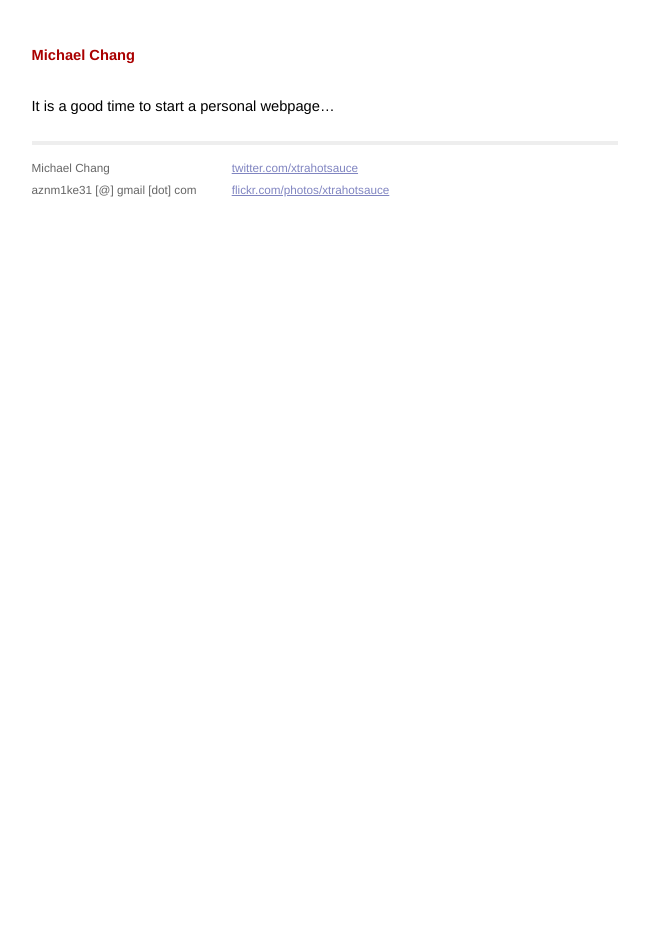
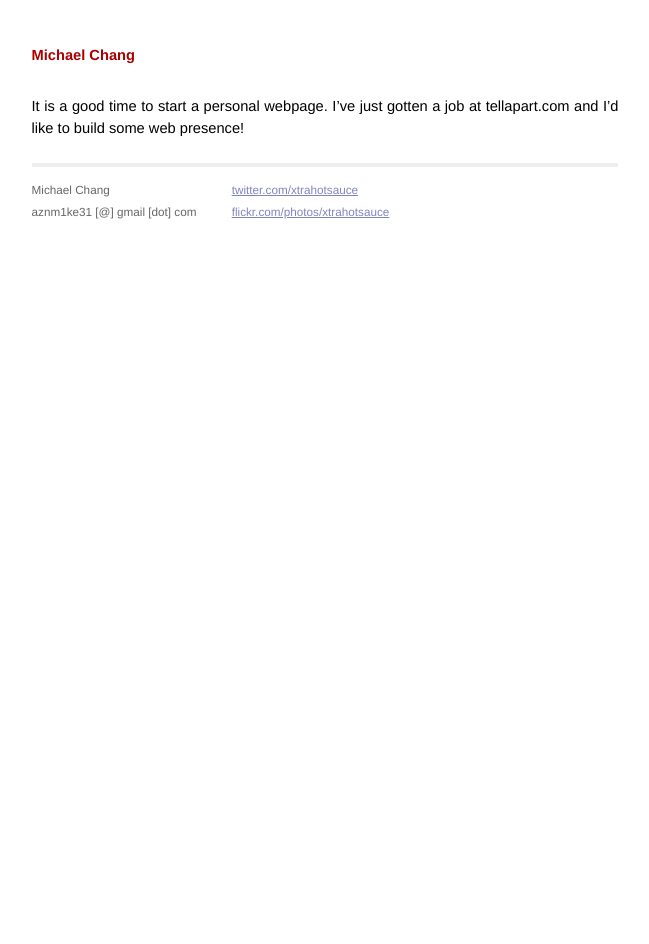
Before and after one commit to mcchang/homepage, a Jekyll site: the page built from _posts/2011-03-06-first-post.md, in a window 1280 px wide. Shown: the whole page, without its empty margins (315-964 px from the left). Built offline with Jekyll 4.4.1, drawn with Linux system fonts in a browser that asks for light colours; Markdown is read by kramdown in place of the engine named in the settings.

Commit message:
editing first post

```diff
--- a/_posts/2011-03-06-first-post.md
+++ b/_posts/2011-03-06-first-post.md
@@ -2,4 +2,4 @@
 layout: post
 title: This is my first post!
 ---
-It is a good time to start a personal webpage...
+It is a good time to start a personal webpage.  I've just gotten a job at tellapart.com and I'd like to build some web presence!
```
